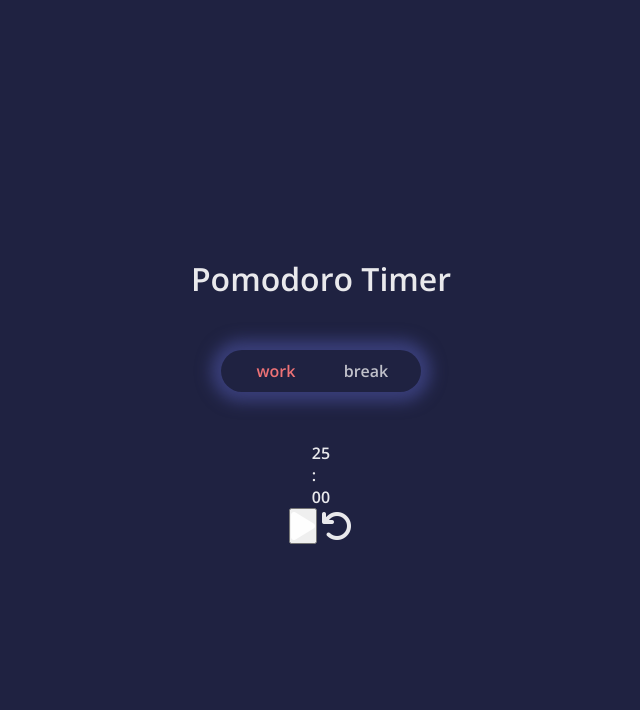
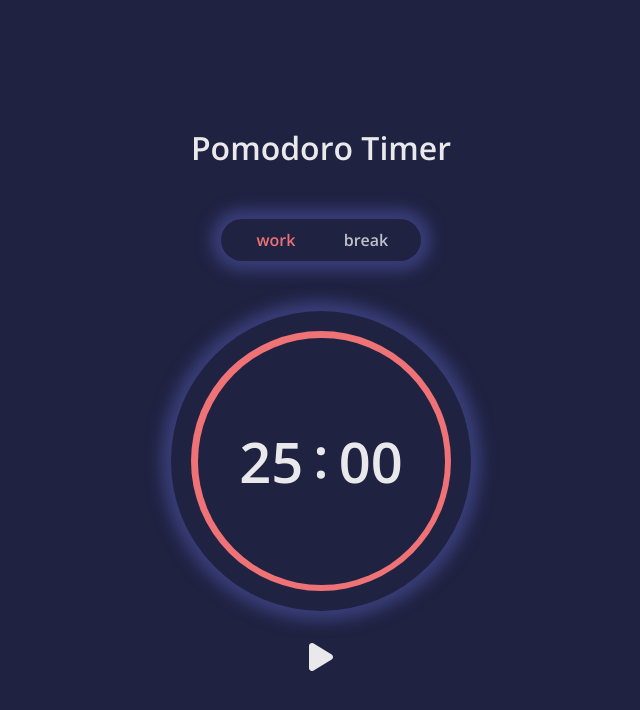
Before and after one commit to Denia-park/Vailina-pomodoro-practice, a website: page index.html in a window 1280 px wide. Shown: the whole page, without its empty margins (319-959 px from the left). Drawn offline with nearby package versions, Linux system fonts and the light colour scheme.

Commit message:
css 2차 완성

```diff
--- a/style.css
+++ b/style.css
@@ -72,3 +72,64 @@ section {
     opacity: 1;
     color: var(--color-secondary);
 }
+
+.timer {
+    display: flex;
+    justify-content: center;
+    align-items: center;
+    width: 30rem;
+    height: 30rem;
+    border-radius: 50%;
+    -webkit-box-shadow: 0px 0px 15px 10px var(--color-shadow);
+    box-shadow: 0px 0px 15px 10px var(--color-shadow);
+}
+
+.circle {
+    display: flex;
+    justify-content: center;
+    align-items: center;
+    width: 26rem;
+    height: 26rem;
+    border-radius: 50%;
+    background-color: var(--color-secondary);
+    position: relative;
+}
+
+.circle::before {
+    content: '';
+    position: absolute;
+    width: 95%;
+    height: 95%;
+    border-radius: 50%;
+    background-color: var(--color-primary);
+}
+
+.time {
+    position: relative;
+    display: flex;
+    flex-direction: row;
+}
+
+.time p {
+    font-size: 5.6rem;
+}
+
+.time p:nth-of-type(2) {
+    position: relative;
+    top: -.5rem;
+    margin-inline: 1rem;
+}
+
+.controls {
+    margin-top: 3rem;
+}
+
+.controls button {
+    border: none;
+    background-color: transparent;
+    cursor: pointer;
+}
+
+.controls #reset {
+    display: none;
+}
```
